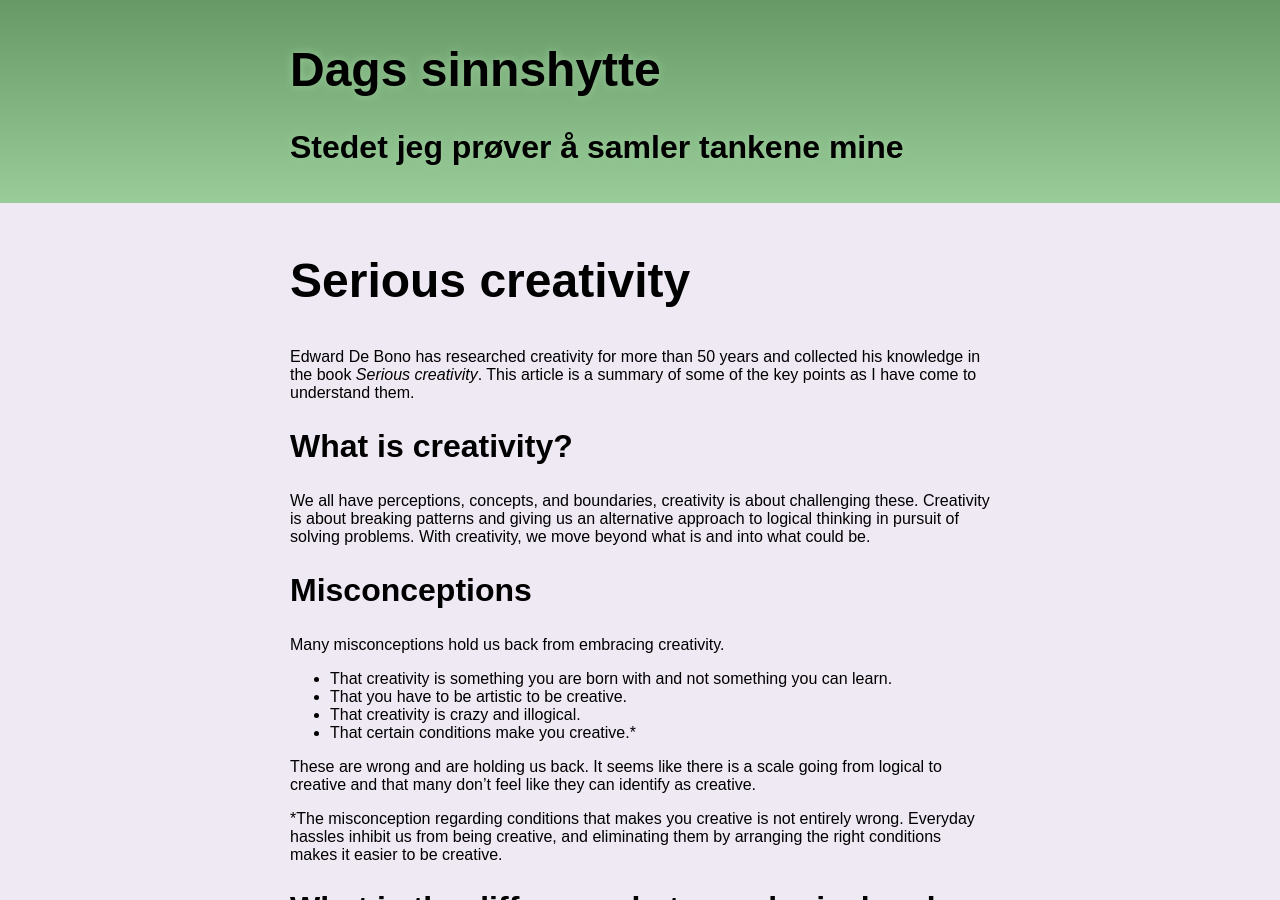
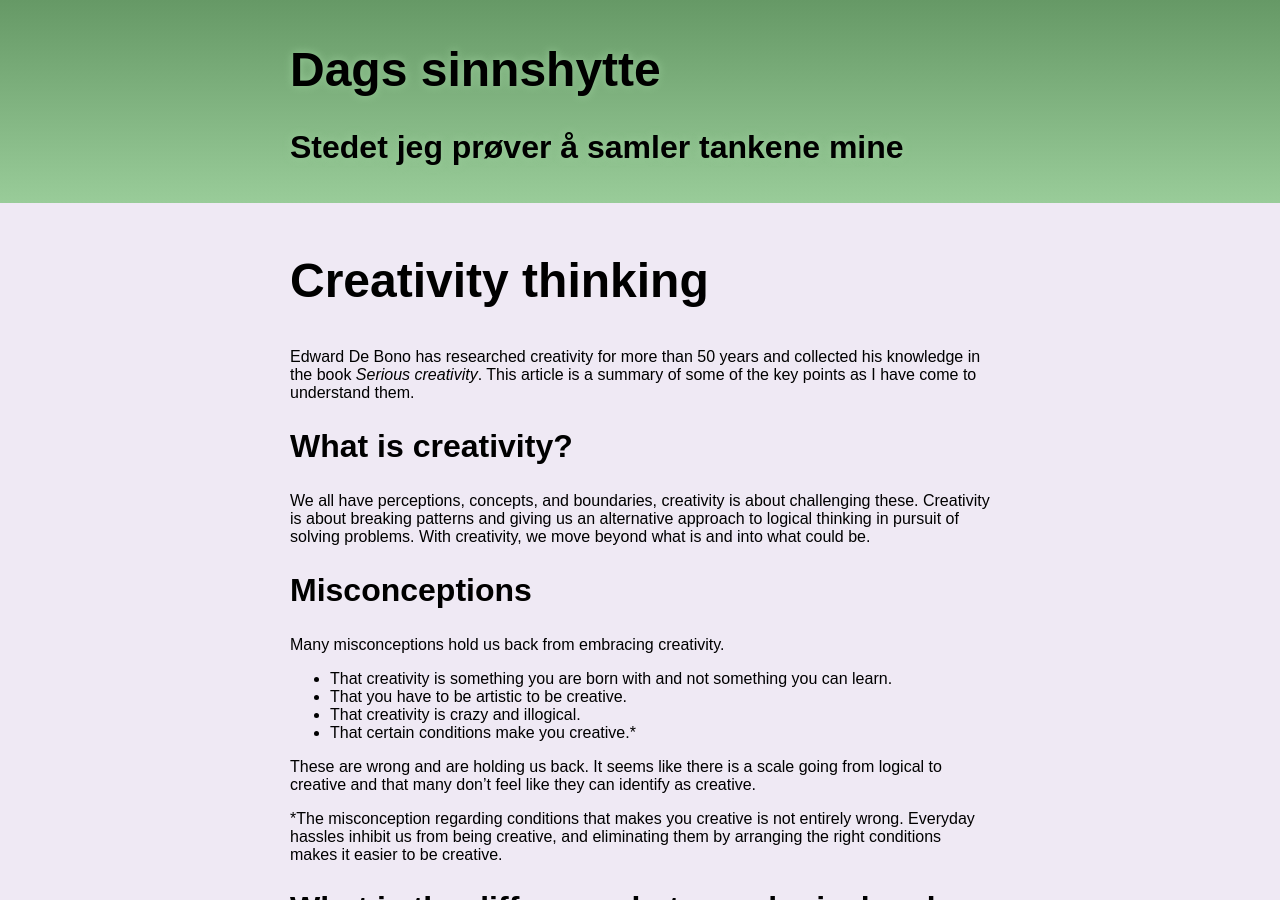
Before and after one commit to dagfs/dagfs.github.io, a Jekyll site: the page built from artikler/jul/serious-creativity/index.md, in a window 1280 px wide and 900 px high. Built offline with Jekyll 4.4.1, drawn with Linux system fonts in a browser that asks for light colours; our own code applies the rules of GitHub Pages for plain Markdown files.

Commit message:
Update index.md

```diff
--- a/artikler/jul/serious-creativity/index.md
+++ b/artikler/jul/serious-creativity/index.md
@@ -1,4 +1,4 @@
-# Serious creativity
+# Creativity thinking
 
 Edward De Bono has researched creativity for more than 50 years and collected his knowledge in the book *Serious creativity*. This article is a summary of some of the key points as I have come to understand them.
 
```
